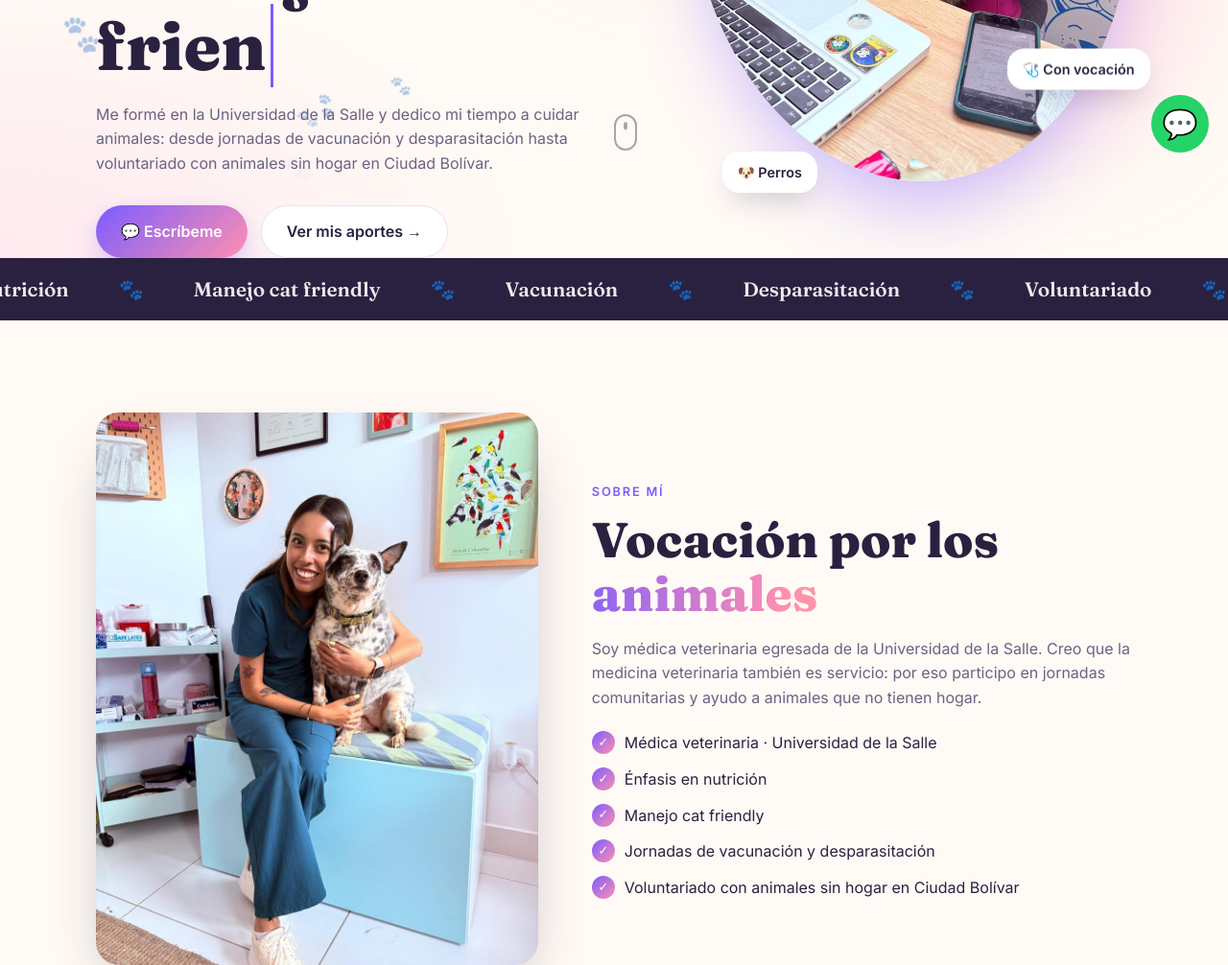
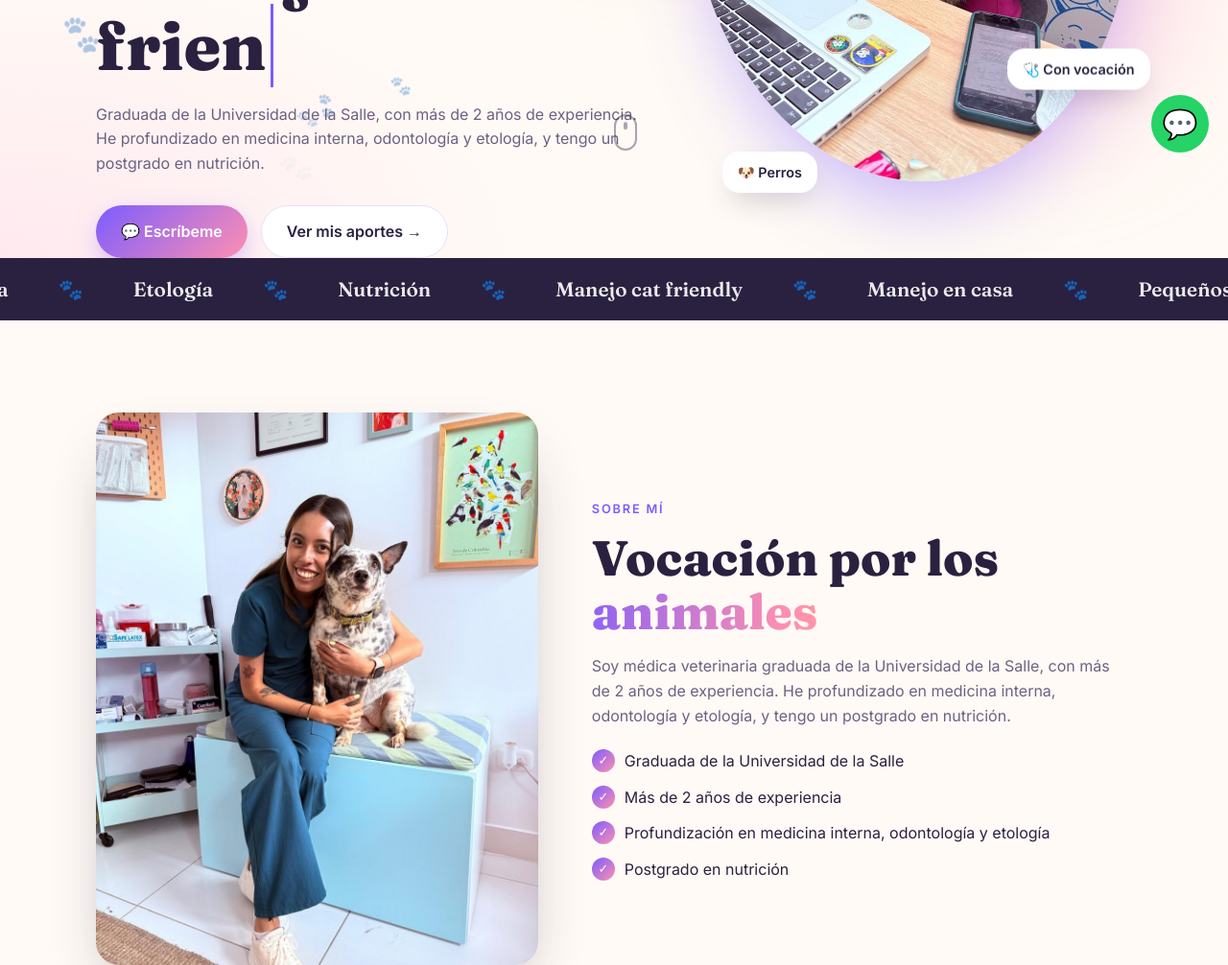
Before and after one commit to sandreuo/mhv, a plain HTML site: page index.html in a window 1280 px wide. Shown: the part 621-1627 px from the top of the page at 96% size. Drawn offline with Linux system fonts and the light colour scheme.

Commit message:
Update index.html

```diff
--- a/index.html
+++ b/index.html
@@ -177,7 +177,7 @@ footer{background:#1d1630;color:#9d94b8;text-align:center;padding:26px 20px;font
     <div>
       <div class="badge rv"><span class="dot"></span> Médica veterinaria · Universidad de la Salle</div>
       <h1 class="rv">Hola, soy <span class="grad">Mariana</span>,<br>médica veterinaria con énfasis en <span class="type" id="type"></span></h1>
-      <p class="lead rv">Me formé en la Universidad de la Salle y dedico mi tiempo a cuidar animales: desde jornadas de vacunación y desparasitación hasta voluntariado con animales sin hogar en Ciudad Bolívar.</p>
+      <p class="lead rv">Graduada de la Universidad de la Salle, con más de 2 años de experiencia. He profundizado en medicina interna, odontología y etología, y tengo un postgrado en nutrición.</p>
       <div class="hero-cta rv">
         <a class="btn btn-p" id="ctaWa" href="#contacto">💬 Escríbeme</a>
         <a class="btn btn-g" href="#aportes">Ver mis aportes →</a>
@@ -201,13 +201,12 @@ footer{background:#1d1630;color:#9d94b8;text-align:center;padding:26px 20px;font
     <div class="rv r">
       <span class="eyebrow">Sobre mí</span>
       <h2>Vocación por los <span class="grad">animales</span></h2>
-      <p class="lead">Soy médica veterinaria egresada de la Universidad de la Salle. Creo que la medicina veterinaria también es servicio: por eso participo en jornadas comunitarias y ayudo a animales que no tienen hogar.</p>
+      <p class="lead">Soy médica veterinaria graduada de la Universidad de la Salle, con más de 2 años de experiencia. He profundizado en medicina interna, odontología y etología, y tengo un postgrado en nutrición.</p>
       <ul class="ticks">
-        <li>Médica veterinaria · Universidad de la Salle</li>
-        <li>Énfasis en nutrición</li>
-        <li>Manejo cat friendly</li>
-        <li>Jornadas de vacunación y desparasitación</li>
-        <li>Voluntariado con animales sin hogar en Ciudad Bolívar</li>
+        <li>Graduada de la Universidad de la Salle</li>
+        <li>Más de 2 años de experiencia</li>
+        <li>Profundización en medicina interna, odontología y etología</li>
+        <li>Postgrado en nutrición</li>
       </ul>
     </div>
   </div>
@@ -263,7 +262,7 @@ footer{background:#1d1630;color:#9d94b8;text-align:center;padding:26px 20px;font
 const CFG={
   whatsapp:"573212968748",
   email:"",                         // opcional: pon tu correo real aquí
-  palabras:["nutrición","manejo cat friendly"]
+  palabras:["nutrición","manejo cat friendly","manejo en casa","pequeños animales"]
 };
 /* ========================================= */
 const $=s=>document.querySelector(s),$$=s=>[...document.querySelectorAll(s)];
@@ -290,7 +289,7 @@ $$("#links a").forEach(a=>a.onclick=()=>$("#links").classList.remove("open"));
 (()=>{const p=$("#paws");for(let i=0;i<14;i++){const s=document.createElement("span");s.className="paw";s.textContent="🐾";
  s.style.cssText=`left:${Math.random()*100}%;top:${Math.random()*100}%;--r:${Math.random()*80-40}deg;animation-delay:${Math.random()*7}s;font-size:${18+Math.random()*22}px`;p.appendChild(s)}})();
 /* marquee */
-(()=>{const t=["Medicina veterinaria","Nutrición","Manejo cat friendly","Vacunación","Desparasitación","Voluntariado"];
+(()=>{const t=["Medicina interna","Odontología","Etología","Nutrición","Manejo cat friendly","Manejo en casa","Pequeños animales"];
  const h=t.map(x=>`<span>${x}</span><span>🐾</span>`).join("");$("#mq").innerHTML=h+h})();
 /* reveal + counters */
 const io=new IntersectionObserver(es=>es.forEach(e=>{if(!e.isIntersecting)return;
```
